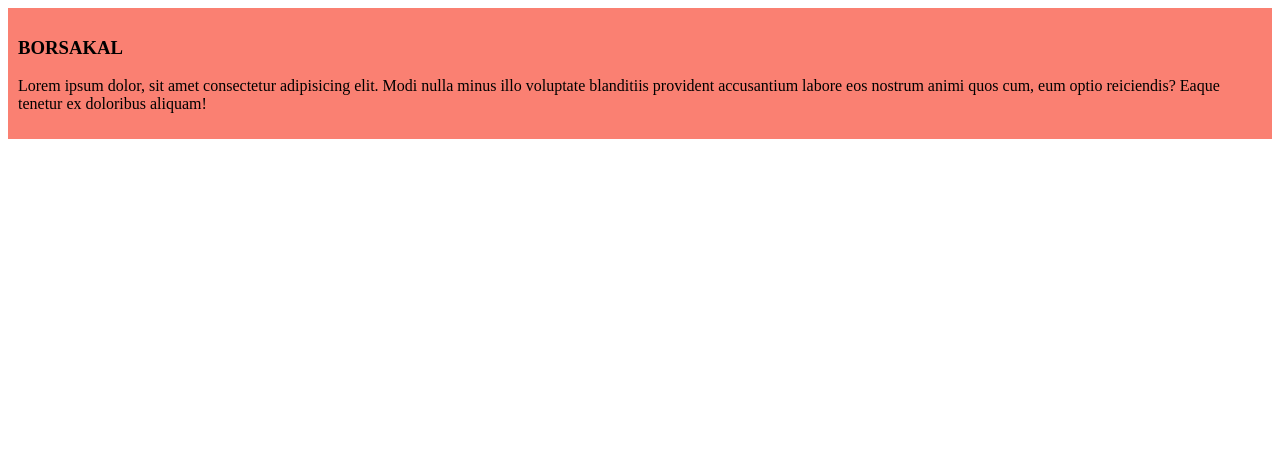
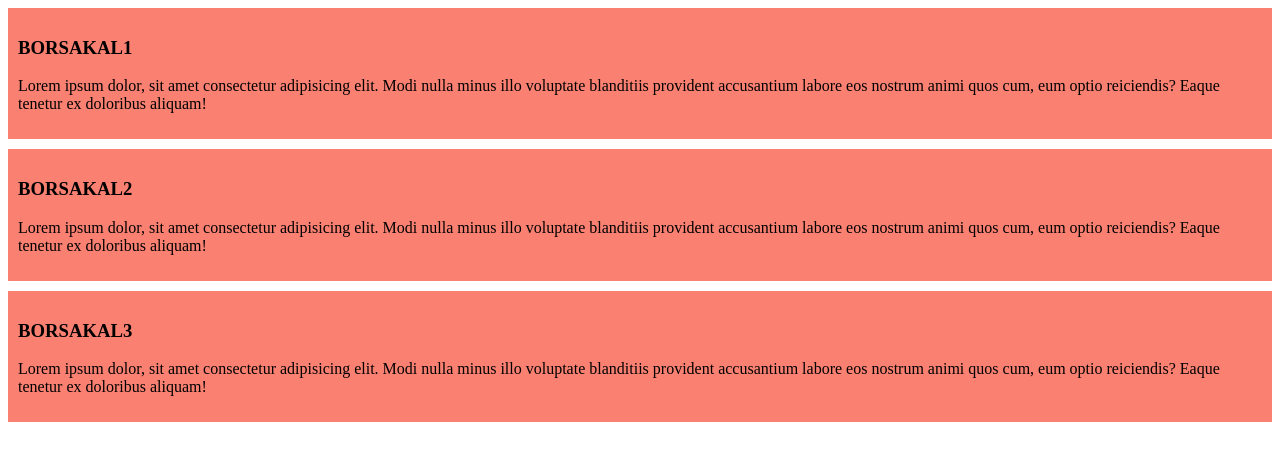
Before and after one commit to badhon-sarkar/borsakal, a plain HTML site: page index.html in a window 1280 px wide. Drawn offline with Linux system fonts and the light colour scheme.

Commit message:
all blogs

```diff
--- a/index.html
+++ b/index.html
@@ -8,7 +8,15 @@
 </head>
 <body>
     <div>
-        <h3>BORSAKAL</h3>
+        <h3>BORSAKAL1</h3>
+        <p>Lorem ipsum dolor, sit amet consectetur adipisicing elit. Modi nulla minus illo voluptate blanditiis provident accusantium labore eos nostrum animi quos cum, eum optio reiciendis? Eaque tenetur ex doloribus aliquam!</p>
+    </div>
+    <div>
+        <h3>BORSAKAL2</h3>
+        <p>Lorem ipsum dolor, sit amet consectetur adipisicing elit. Modi nulla minus illo voluptate blanditiis provident accusantium labore eos nostrum animi quos cum, eum optio reiciendis? Eaque tenetur ex doloribus aliquam!</p>
+    </div>
+    <div>
+        <h3>BORSAKAL3</h3>
         <p>Lorem ipsum dolor, sit amet consectetur adipisicing elit. Modi nulla minus illo voluptate blanditiis provident accusantium labore eos nostrum animi quos cum, eum optio reiciendis? Eaque tenetur ex doloribus aliquam!</p>
     </div>
 </body>
--- a/styles/blog.css
+++ b/styles/blog.css
@@ -1,4 +1,5 @@
 div{
     background-color: salmon;
     padding: 10px;
+    margin-bottom: 10px;
 }
```
